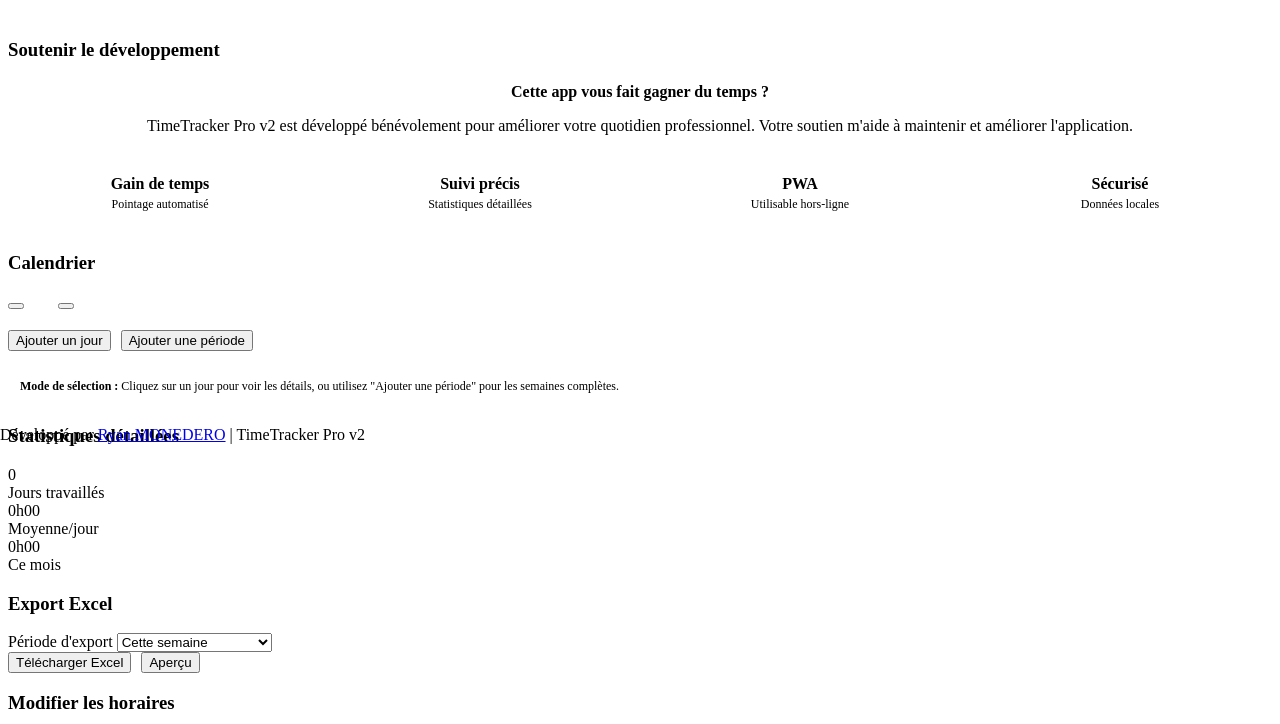
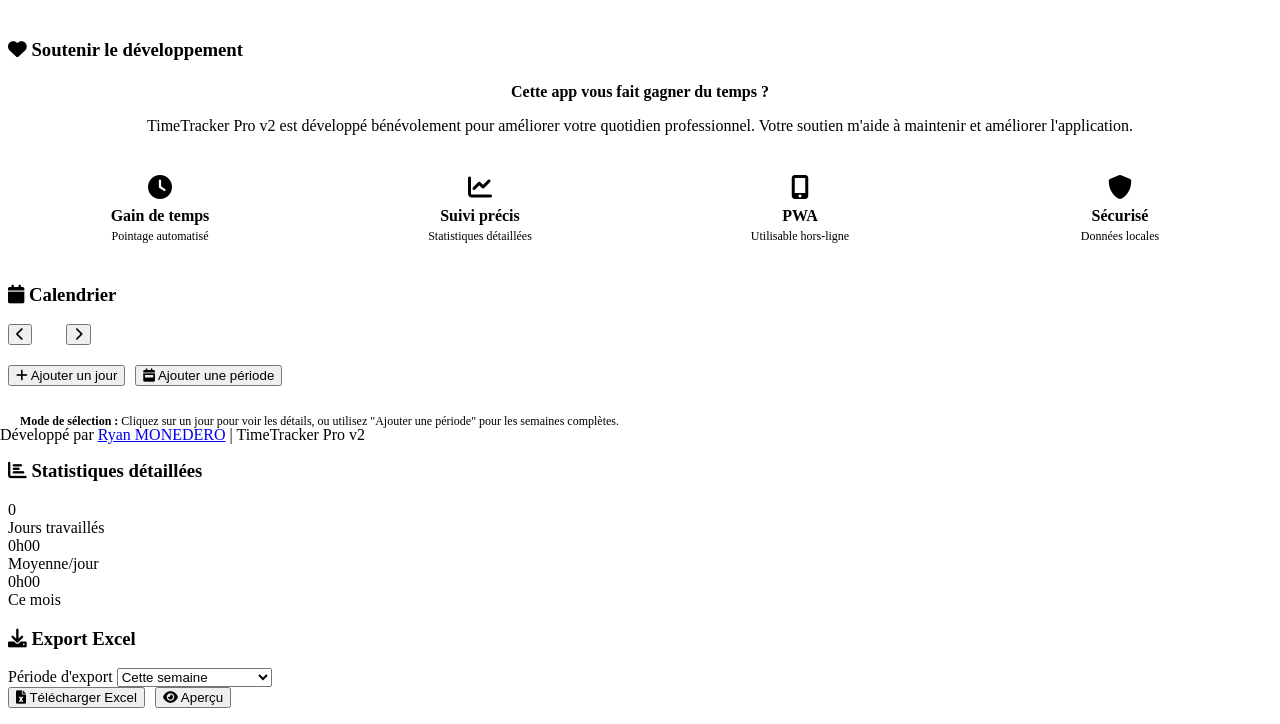
Before and after one commit to ryanderos/Timetracker, a plain HTML site: page index.html in a window 1280 px wide. Shown: the part 340-1064 px from the top of the page. Drawn offline with Linux system fonts and the light colour scheme.

Commit message:
Update index.html

```diff
--- a/index.html
+++ b/index.html
@@ -1,3 +1,18 @@
+<!DOCTYPE html>
+<html lang="fr">
+<head>
+  <meta charset="UTF-8">
+  <meta name="viewport" content="width=device-width, initial-scale=1.0">
+  <title>TimeTracker Pro</title>
+  <!-- Liens vers FontAwesome, Google Fonts, etc. à ajouter ici si besoin -->
+  <link rel="stylesheet" href="https://cdnjs.cloudflare.com/ajax/libs/font-awesome/6.0.0/css/all.min.css">
+  <link href="https://fonts.googleapis.com/css2?family=Inter:wght@300;400;500;600;700&display=swap" rel="stylesheet">
+  <style>
+    /* Tu pourras coller ici tout le CSS global si tu en as */
+  </style>
+</head>
+<body>
+
 <button class="btn btn-secondary btn-lg" onclick="openEditTimes()" style="margin-left: 10px;">
     <i class="fas fa-edit"></i>
     Modifier horaires
@@ -967,3 +982,5 @@
         }
     </script>
 </html>
+</body>
+</html>
```
